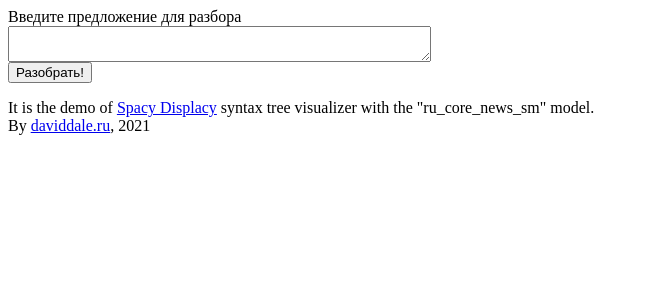
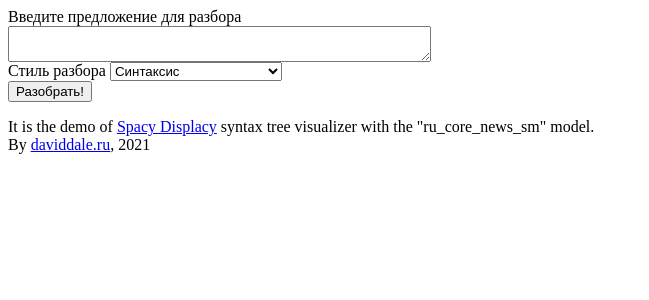
Before and after one commit to avidale/displacy-demo, a Flask app: page / in a window 1280 px wide. Shown: the top 300 px of the page, without its empty margins (0-649 px from the left). Run offline with Flask 2, Linux system fonts and the light colour scheme.

Commit message:
choose style

```diff
--- a/main.py
+++ b/main.py
@@ -9,12 +9,18 @@ nlp = spacy.load("ru_core_news_sm")
 
 
 from flask_wtf import FlaskForm
-from wtforms import SubmitField, TextAreaField
-from wtforms.validators import DataRequired
+from wtforms import SubmitField, TextAreaField, SelectField
+
+
+styles = [
+    ['dep', 'Синтаксис'],
+    ['ent', 'Именованные сущности'],
+]
 
 
 class MyForm(FlaskForm):
     text = TextAreaField('Предложение', render_kw={'cols': '50'})
+    render_style = SelectField(u'Тип разбора', choices=styles, default='dep')
     submit = SubmitField('Разобрать')
 
 
@@ -24,7 +30,11 @@ def display():
     sentence = None
     if form.validate_on_submit() and form.text.data:
         doc1 = nlp(form.text.data)
-        sentence = displacy.render(doc1, style="dep", page=False)
+        sentence = displacy.render(
+            doc1,
+            style=form.render_style.data or 'dep',
+            page=False
+        )
 
     return render_template('index.html', form=form, sentence=sentence)
 
--- a/templates/index.html
+++ b/templates/index.html
@@ -8,6 +8,9 @@
     <form action="/" method="post">
         {{ form.hidden_tag() }}
         {{ form.text }}
+        <br>
+        Стиль разбора
+        {{ form.render_style }}
         <br>
         <input type="submit" value="Разобрать!">
     </form>
```
